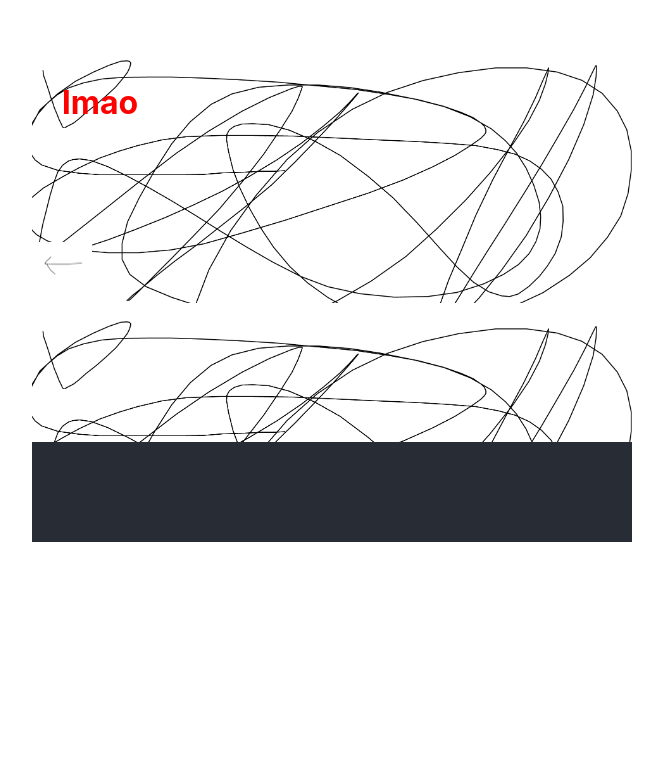
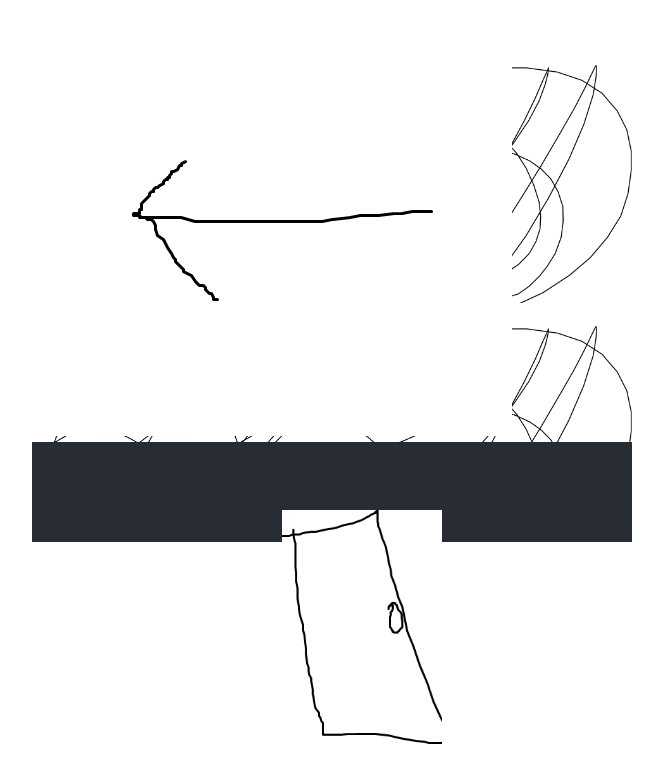
Before and after one commit to pokechirlia/EscapeGame, a React (Create React App) app: page / in a window 1280 px wide. Shown: the part 108-890 px from the top of the page, without its empty margins (308-971 px from the left). Before the commit the page ends 800 px from the top, so only its background shows below. Built offline with nearby package versions, Linux system fonts and the light colour scheme.

Commit message:
clickable arrow

```diff
--- /dev/null
+++ b/src/components/Arrow.jsx
@@ -0,0 +1,14 @@
+import React, { Component } from "react";
+
+class Arrow extends Component {
+  state = {};
+  render() {
+    return <img src="/sprites/left_arrow.png" onClick={this.handleClick}></img>;
+  }
+
+  handleClick() {
+    console.log("?");
+  }
+}
+
+export default Arrow;
--- a/src/components/Room.jsx
+++ b/src/components/Room.jsx
@@ -1,4 +1,5 @@
 import React, { Component } from "react";
+import Arrow from "./Arrow";
 
 class Room extends Component {
   state = {};
@@ -17,7 +18,7 @@ class Room extends Component {
   };
 
   render() {
-    const roomNumber = this.props.roomNumber + 1;
+    const roomNumber = this.props.roomNumber;
     if (roomNumber == 1) return this.renderRoom1();
 
     if (roomNumber == 2) return this.renderRoom2();
@@ -32,6 +33,13 @@ class Room extends Component {
       left: 30,
     };
 
+    const door = {
+      width: "160px",
+      position: "relative",
+      top: 70,
+      left: 250,
+    };
+
     return (
       <div
         style={{
@@ -39,8 +47,8 @@ class Room extends Component {
           backgroundImage: "url(/sprites/background_test.png)",
         }}
       >
-        <img src="/sprites/left_arrow.png" style={this.arrowStyle}></img>
-        <h1 style={word}>HEYYY</h1>
+        <Arrow direction="left" currentRoom={this.props.roomNumber} />
+        <img src="/sprites/door.png" style={door}></img>
       </div>
     );
   }
```
Also changed, not shown: public/sprites/door.png (added).
